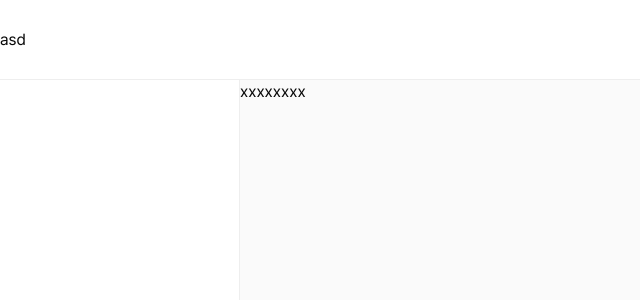
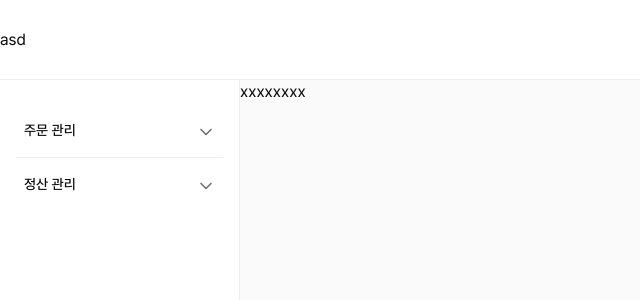
Before and after one commit to eco-dessert-platform/dessert-front-seller, a React (Vite) app: page / in a window 1280 px wide. Shown: the top 300 px of the page, without its empty margins (0-640 px from the left). Built offline with nearby package versions, Linux system fonts and the light colour scheme.

Commit message:
메뉴 아코디언 기능 추가

```diff
--- a/src/shared/layout/BGRside.tsx
+++ b/src/shared/layout/BGRside.tsx
@@ -1,9 +1,73 @@
 import { ScrollArea } from 'src/shared/lib/shadcn/components/ui/scroll-area.tsx'
+import {
+  Accordion,
+  AccordionContent,
+  AccordionItem,
+  AccordionTrigger,
+} from 'src/shared/lib/shadcn/components/ui/accordion'
+import { Button } from 'src/shared/lib/shadcn/components/ui/button'
+import { useNavigate } from 'react-router'
 
 const BGRside = () => {
+    const menu = [
+        {
+            group: '주문 관리',
+            items: [
+                { title: '주문내역', href: '/orders' },
+                {
+                    title: '완료 주문 내역',
+                    href: '/orders/completed',
+                },
+            ],
+        },
+        {
+            group: '정산 관리',
+            items: [
+                { title: '정산내역', href: '/settle' },
+                {
+                    title: '충전금 현황',
+                    href: '/settle/credits',
+                },
+                {
+                    title: '지급보류내역',
+                    href: '/settle/withheld',
+                },
+                {
+                    title: '부가세신고내역',
+                    href: '/settle/vat-reports',
+                },
+                {
+                    title: '세금계산서조회',
+                    href: '/settle/tax-invoices',
+                },
+            ],
+        },
+    ]
+
+    const navigate = useNavigate()
+
     return (
         <nav className={'border-border h-full w-[240px] border-r'}>
-            <ScrollArea className={`h-full w-full`}></ScrollArea>
+            <ScrollArea className={`h-full w-full py-[24px] px-[16px]`}>
+                <Accordion type="multiple" >
+                    {menu.map((section) => (
+                        <AccordionItem value={section.group} key={section.group}>
+                            <AccordionTrigger className="w-[208px] h-[53px] no-underline hover:no-underline px-[8px]">
+                                {section.group}
+                            </AccordionTrigger>
+                            <AccordionContent>
+                                {section.items.map((item) => (
+                                    <div className="w-[208px] h-[63px]" key={item.title}>
+                                        <Button variant="ghost" className="    w-full bg-red-500/10 h-full text-left justify-start" onClick={() => navigate(item.href)}>
+                                            {item.title}
+                                        </Button>
+                                    </div>
+                                ))}
+                            </AccordionContent>
+                        </AccordionItem>
+                    ))}
+                </Accordion>
+            </ScrollArea>
         </nav>
     )
 }
--- a/src/shared/lib/shadcn/components/ui/accordion.tsx
+++ b/src/shared/lib/shadcn/components/ui/accordion.tsx
@@ -39,7 +39,7 @@ function AccordionTrigger({
                 {...props}
             >
                 {children}
-                <ChevronDownIcon className="text-muted-foreground pointer-events-none size-4 shrink-0 translate-y-0.5 transition-transform duration-200" />
+                <ChevronDownIcon className="text-muted-foreground pointer-events-none size-5 shrink-0 translate-y-0.5 transition-transform duration-200" />
             </AccordionPrimitive.Trigger>
         </AccordionPrimitive.Header>
     )
```
